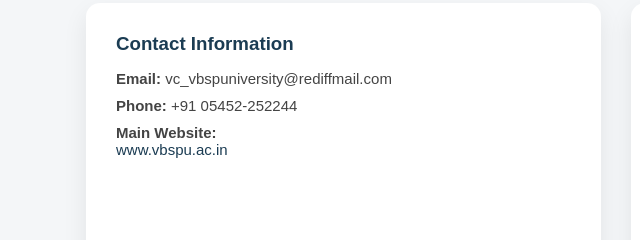
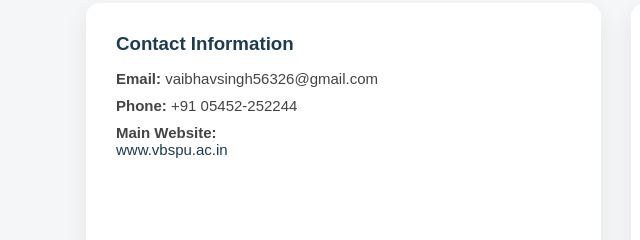
Before and after one commit to Vaibhav-221/VBSPU-PYQ-Hub, a plain HTML site: page contact.html in a window 1280 px wide. Shown: the part 222-462 px from the top of the page, 24-664 px from the left. Drawn offline with nearby package versions, Linux system fonts and the light colour scheme.

Commit message:
the contact us prt updated

```diff
--- a/contact.html
+++ b/contact.html
@@ -20,7 +20,7 @@
       <!-- CONTACT INFO -->
       <div class="contact-card">
         <h3>Contact Information</h3>
-        <p><strong>Email:</strong> vc_vbspuniversity@rediffmail.com</p>
+        <p><strong>Email:</strong> vaibhavsingh56326@gmail.com</p>
         <p><strong>Phone:</strong> +91 05452-252244</p>
         <p>
           <strong>Main Website:</strong><br>
```
